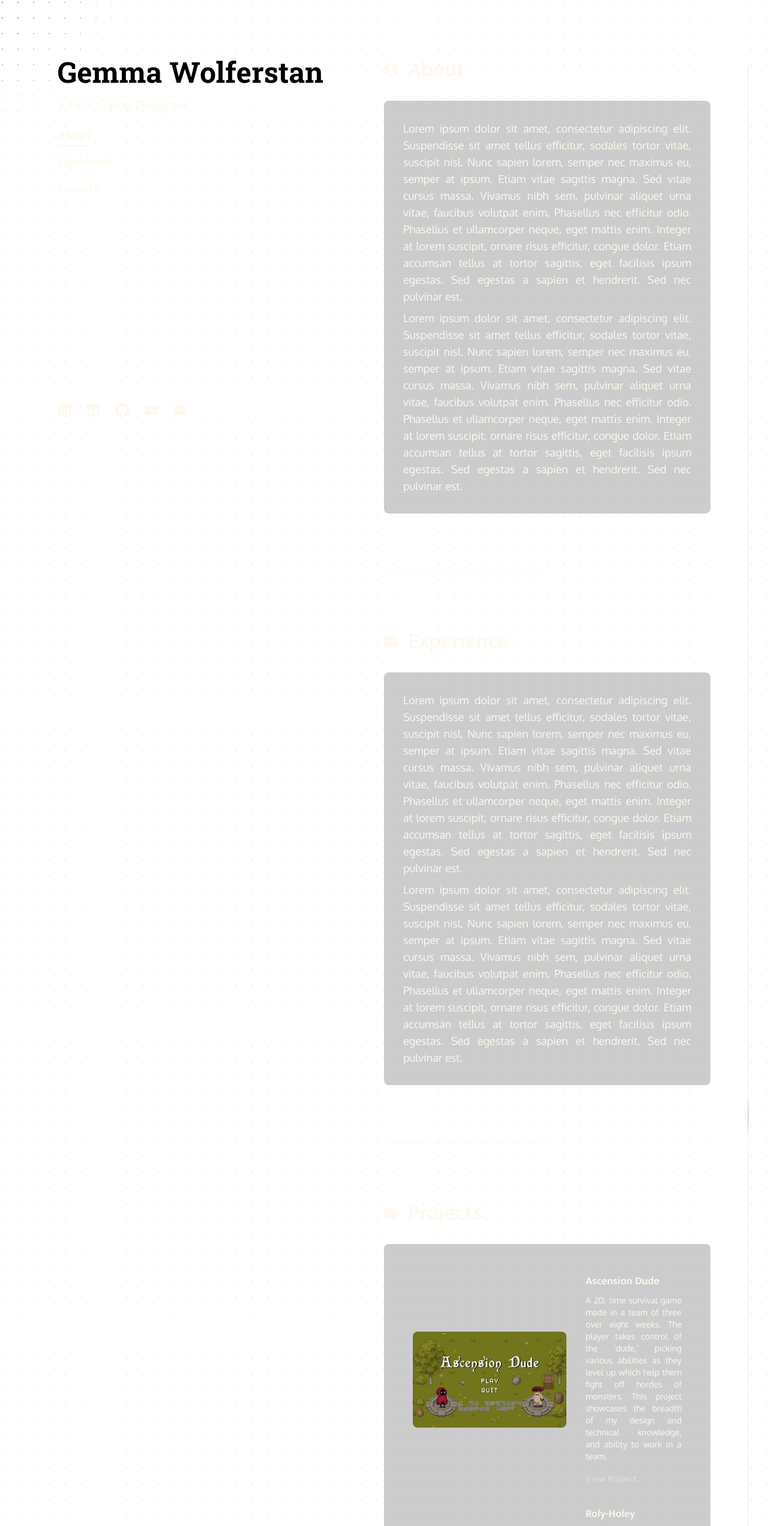
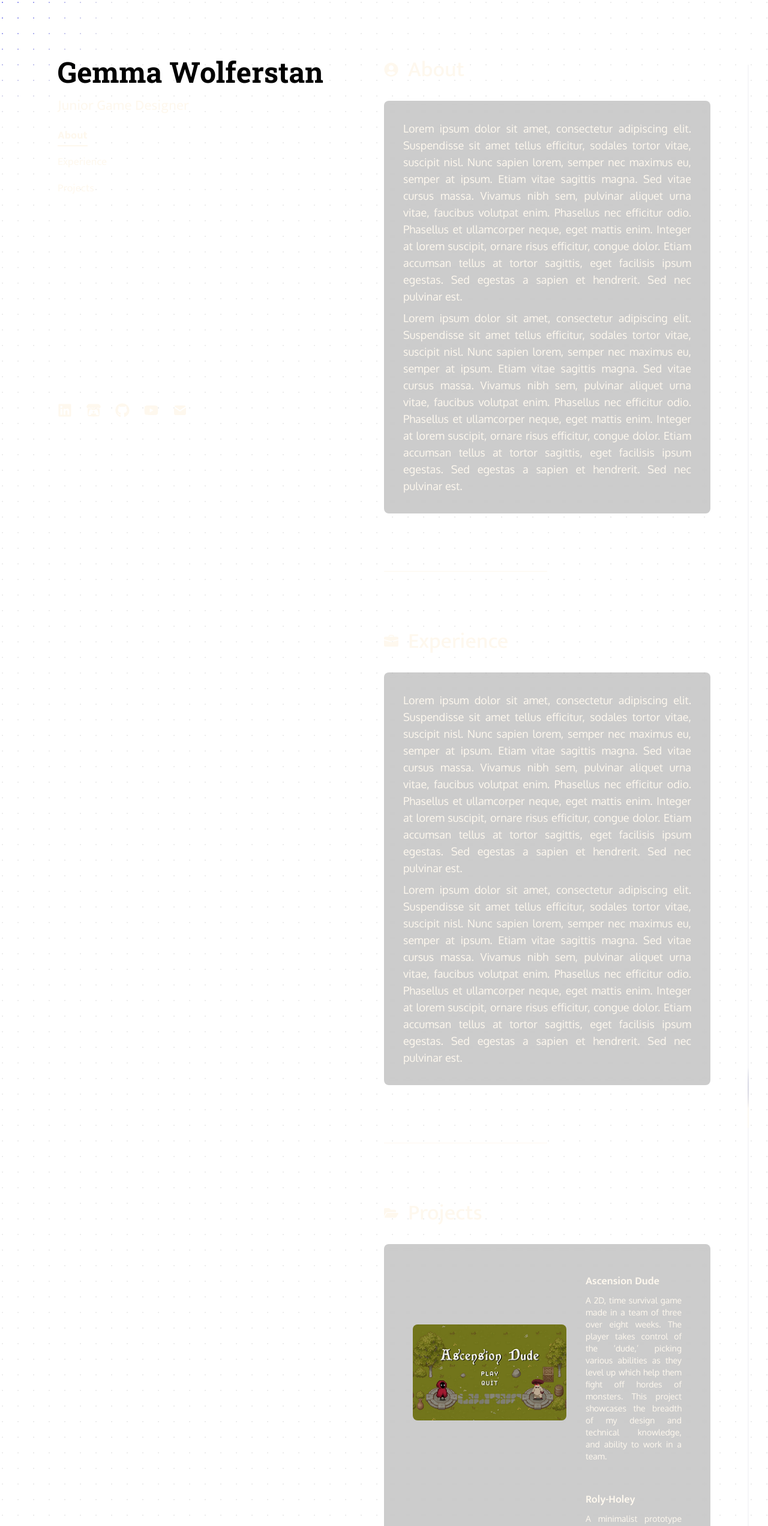
Before and after one commit to gkarountzos/gemma-wolferstan, a Next.js app: page / in a window 1280 px wide. Shown: the top 2544 px of the page at 60% size. Built offline with nearby package versions, Linux system fonts and the light colour scheme.

Commit message:
minor tweaks

```diff
--- a/app/layout.tsx
+++ b/app/layout.tsx
@@ -19,7 +19,7 @@ export default function RootLayout({
     <html lang="en">
       <body className={`${inter.className}`}>
         <DotBackground>
-          <div className="flex flex-col lg:flex-row min-h-screen px-4 xs:px-6 sm:px-10 md:px-24 xxl:px-60 xxxl:px-72 fourk:px-[550px]">
+          <div className="flex flex-col lg:flex-row min-h-screen px-4 xs:px-6 sm:px-10 md:px-24 xxl:px-52 xxxl:px-72 fourk:px-[550px]">
             <div className="w-full lg:w-1/2">
               <Sidebar />
             </div>
--- a/components/Content.tsx
+++ b/components/Content.tsx
@@ -5,7 +5,7 @@ const Content = () => {
   return (
     <>
       <div>
-        <div className="md:pb-24 pt-8 lg:py-24 xxxl:py-52 fourk:py-72">
+        <div className="md:pb-24 pt-8 lg:py-24 xxl:py-32 xxxl:py-52 fourk:py-72">
           <MainContent />
         </div>
       </div>
--- a/components/MainContent.tsx
+++ b/components/MainContent.tsx
@@ -37,7 +37,7 @@ const MainContent = () => {
                 icon={section.icon}
                 title={section.title}
                 content={section.content}
-                className="relative mx-auto scroll-mt-28 sm:scroll-mt-24 xxxl:scroll-mt-52 fourk:scroll-mt-72"
+                className="relative mx-auto scroll-mt-28 sm:scroll-mt-24 xxl:scroll-mt-32 xxxl:scroll-mt-52 fourk:scroll-mt-72"
               />
               <div className={slimLine}></div>
             </React.Fragment>
--- a/components/ProjectCard.tsx
+++ b/components/ProjectCard.tsx
@@ -28,9 +28,6 @@ const ProjectCard: React.FC<ProjectCardProps> = ({ project }) => {
             {project.title}
           </h3>
           <p className="text-sm text-[#FEF8EE] mb-4">{project.description}</p>
-          <div className="inline-flex items-center font-medium text-[#e0dcd6] hover:text-[#D1A1D8] group/link text-base">
-            View Project
-          </div>
         </div>
       </div>
     </Link>
--- a/components/Sidebar.tsx
+++ b/components/Sidebar.tsx
@@ -76,15 +76,15 @@ export default function Sidebar() {
   useEffect(() => {
     const configureObserver = () => {
       const screenWidth = window.innerWidth;
-      let threshold = 0.5;
-      let rootMargin = "10% 0px -55% 0px";
+      let threshold = 0.2;
+      let rootMargin = "10% 0px -50% 0px";
 
       if (screenWidth > 2560) {
-        threshold = 0.8; // threshold on larger screens
+        threshold = 0.9; // threshold on larger screens
         rootMargin = "10% 0px -30% 0px"; //  bottom margin for better accuracy
       } else if (screenWidth > 1920) {
         threshold = 0.5; // threshold for 1920 < screens < 2560
-        rootMargin = "10% 0px -40% 0px"; //  margin for for 1920 < screens < 2560
+        rootMargin = "10% 0px -40% 0px"; //  margin for 1920 < screens < 2560
       }
 
       return new IntersectionObserver(handleIntersection, {
@@ -129,7 +129,7 @@ export default function Sidebar() {
   };
 
   return (
-    <div className="sticky lg:top-0 lg:flex lg:max-h-screen lg:flex-col lg:justify-between pt-8 xs:pt-10 sm:py-24 xxxl:py-52 fourk:py-72">
+    <div className="sticky lg:top-0 lg:flex lg:max-h-screen lg:flex-col lg:justify-between pt-8 xs:pt-10 sm:py-24 xxl:py-32 xxxl:py-52 fourk:py-72">
       <div className="flex flex-col lg:h-screen justify-between">
         <div>
           <TypewriterEffectSmooth
@@ -176,7 +176,7 @@ export default function Sidebar() {
 
           {/* Navigation Links */}
           <nav
-            className={`text-lg transform transition-transform duration-700 ease-out ${
+            className={`transform transition-transform duration-700 ease-out ${
               isVisible
                 ? "translate-x-0 opacity-100"
                 : "translate-x-[-100px] opacity-0"
@@ -187,7 +187,7 @@ export default function Sidebar() {
                 key={section.name}
                 href={section.href}
                 onClick={handleNavClick(section.href)}
-                className={`relative w-fit h-fit block py-1 text-xl transform transition-transform duration-700 ease-out ${
+                className={`relative w-fit h-fit block py-1 text-lg transform transition-transform duration-700 ease-out ${
                   (isProjectPage && section.href === "#projects") ||
                   (!isProjectPage && activeSection === section.href)
                     ? "text-[#FEF8EE] font-extrabold"
--- a/tailwind.config.ts
+++ b/tailwind.config.ts
@@ -22,7 +22,7 @@ const config: Config = {
       lg: "1200px",
       xl: "1440px",
       xxl: "1600px",
-      xxxl: "1920px",
+      xxxl: "1921px",
       fourk: "2560px",
     },
     extend: {
```
